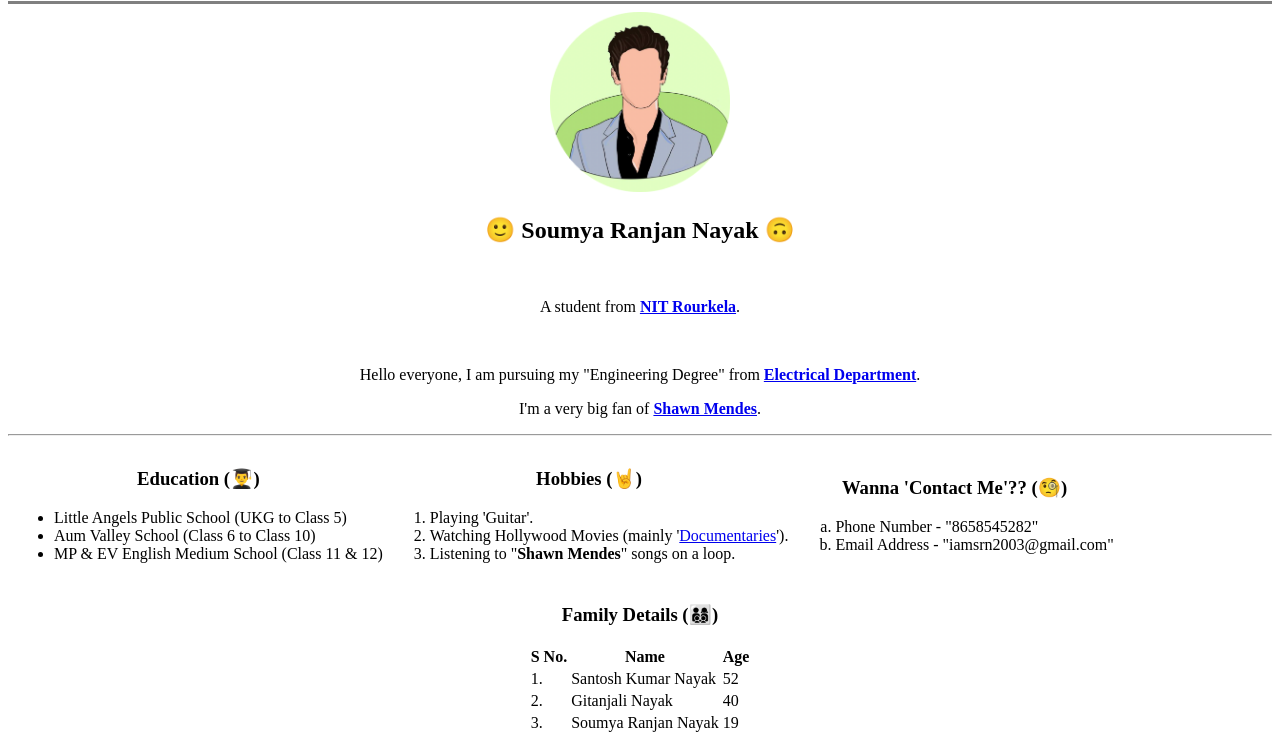
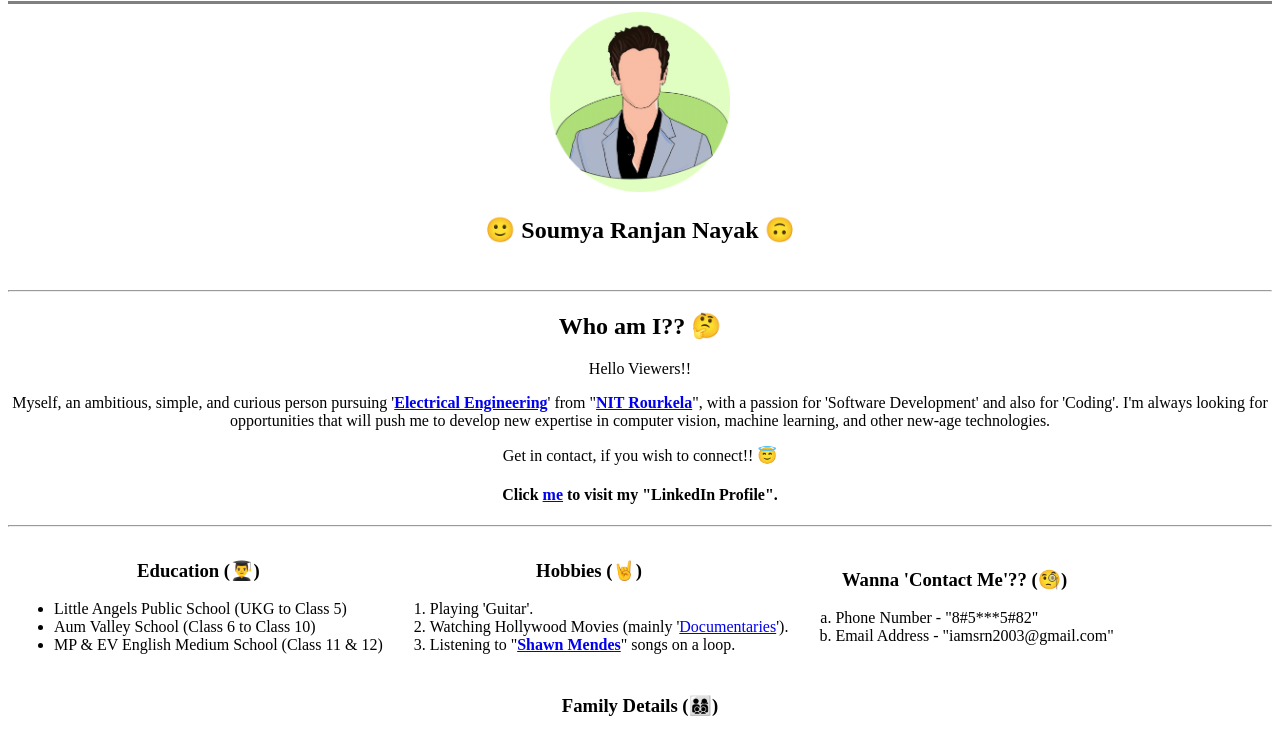
Before and after one commit to Soumya-Ranjan-Nayak/cv, a plain HTML site: page index.html in a window 1280 px wide. Shown: the part 80-812 px from the top of the page. Drawn offline with Linux system fonts and the light colour scheme.

Commit message:
Updated CV

```diff
--- a/index.html
+++ b/index.html
@@ -1,9 +1,10 @@
-<!DOCTYPE html>
+ <!DOCTYPE html>
 <html lang="en" dir="ltr">
 
 <head>
   <meta charset="utf-8">
   <title>SRN's Personal Site</title>
+  <link rel="stylesheet" href="css/styles.css">
 </head>
 
 <body>
@@ -12,17 +13,21 @@
     <hr size="3" noshade>
     <img height="180" width="180" src="profile pic.png" alt="SRN profile pic">
     <h2>🙂 Soumya Ranjan Nayak 🙃</h2>
-    <br>
+    <br><hr>
+    <h2>Who am I?? 🤔</h2>
     <p>
-      A student from <strong><a href="https://www.nitrkl.ac.in">NIT Rourkela</a></strong>.
-    </p>
-    <br>
-    <p>
-      Hello everyone, I am pursuing my "Engineering Degree" from <strong><a href="https://website.nitrkl.ac.in/EE/">Electrical Department</a></strong>.
+      Hello Viewers!!
     </p>
     <p>
-      I'm a very big fan of <strong><a href="https://www.shawnmendesofficial.com/home">Shawn Mendes</a></strong>.
+      Myself, an ambitious, simple, and curious person pursuing '<strong><a href="https://website.nitrkl.ac.in/EE/">Electrical Engineering</a></strong>' from "<strong><a href="https://www.nitrkl.ac.in/">NIT Rourkela</a></strong>", with a passion for 'Software Development' and also for 'Coding'.
+      I'm always looking for opportunities that will push me to develop new expertise in computer vision, machine learning, and other new-age technologies.
     </p>
+    <P>
+      Get in contact, if you wish to connect!! 😇
+    </P>
+    <h4>
+      Click <strong><a href="https://www.linkedin.com/in/soumya-ranjan-nayak-a448bb228/">me</a></strong> to visit my <strong>"LinkedIn Profile"</strong>.
+    </h4>
   </center>
   <hr>
   <table cellspacing="5">
@@ -55,7 +60,7 @@
             Watching Hollywood Movies (mainly '<a href="https://www.netflix.com/in/browse/genre/6839">Documentaries</a>').
           </li>
           <li>
-            Listening to "<strong>Shawn Mendes</strong>" songs on a loop.
+            Listening to "<strong><a href="https://www.shawnmendesofficial.com/">Shawn Mendes</a></strong>" songs on a loop.
           </li>
         </ol>
       </td>
@@ -65,7 +70,7 @@
         </center>
         <ol type="a">
           <li>
-            Phone Number - "8658545282"
+            Phone Number - "8#5***5#82"
           </li>
           <li>
             Email Address - "iamsrn2003@gmail.com"
@@ -135,7 +140,7 @@
     </table>
   </center>
   <hr>
-  <h3>Skills</h3>
+  <h3>Skills (🤠)</h3>
   <table>
     <tr>
       <td>
@@ -179,7 +184,9 @@
     </tr>
   </table>
   <form action="mailto:iamsrn2003@gmail.com" method="post" enctype="text/plain">
-    <label><h3>Contact Me Form</h3></label>
+    <label>
+      <h3>Contact Me Form</h3>
+    </label>
     <br>
     <label>Your Name - </label>
     <input type="text" name="your name" value="">
@@ -192,7 +199,7 @@
     <textarea name="your message" rows="10" cols="20"></textarea>
     <br>
     <input type="checkbox" name="" value="">
-    <input type="submit" name="" >
+    <input type="submit" name="">
     <br>
   </form>
 </body>
```
